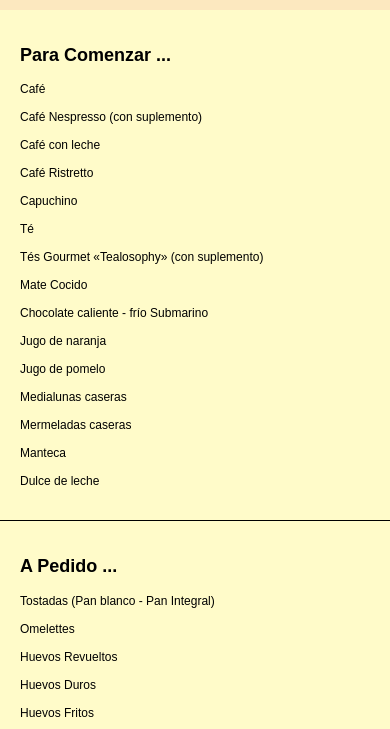
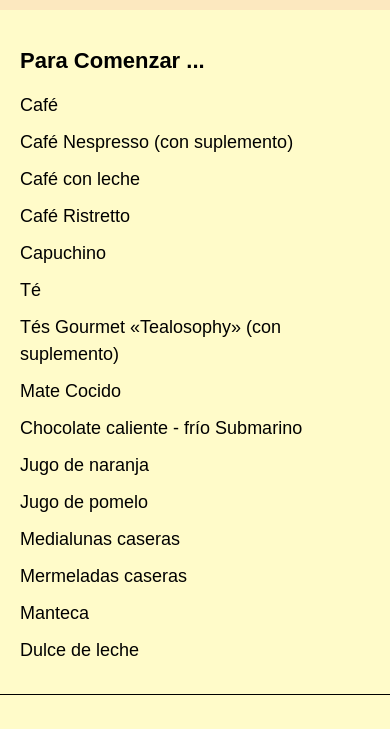
Before and after one commit to leandromunioz/Rendez-vous, a plain HTML site: page index.html in a window 390 px wide. Shown: the part 67-796 px from the top of the page. Drawn offline with Linux system fonts and the light colour scheme; a web font is replaced by a local one.

Commit message:
Add files via upload

```diff
--- a/css/styles.css
+++ b/css/styles.css
@@ -13,14 +13,16 @@ html {
 
 body {
 
-    font-family: 'Marvel', sans-serif;    background-color: #FFFBC9;
+    font-family: 'Marvel', sans-serif;
+    background-color: #FFFBC9;
     color: #000;
     margin: 0;
     padding: 0;
 }
 
 h2{
-    font-size: 1.8rem ;
+    font-size: 2.2rem ;
+    font-style: bold;
 }
 /* Estilos del Header */
 .header {
@@ -102,7 +104,7 @@ h2{
 
 .menu__item {
     margin-bottom: 1rem;
-    font-size: 1.6rem;
+    font-size: 1.8rem;
     line-height: 1.5;
 }
 
@@ -134,9 +136,7 @@ h2{
         max-width: 80px;
     }
 
-    .menu__item {
-        font-size: 1.4rem;
-    }
+
 }
 
 @media screen and (max-width: 480px) {
@@ -159,9 +159,6 @@ h2{
         top: 100%;
     }
 
-    .menu__item {
-        font-size: 1.2rem;
-    }
 
     .footer__page-number {
         font-size: 1.2rem;
@@ -196,9 +193,7 @@ h2{
         height: 1rem;
     }
 
-    .menu__item {
-        font-size: 1.2rem; /* 12px */
-    }
+
 
     .footer__logo img {
         max-width: 30px; /* Ajusta el tamaño del logo en el footer */
@@ -208,8 +203,3 @@ h2{
         font-size: 1.2rem; /* 12px */
     }
 }
-
-/* Ajustes adicionales para dispositivos muy pequeños, si es necesario */
-@media screen and (max-width: 480px) {
-    /* Ajustes específicos para pantallas aún más pequeñas */
-}
```
